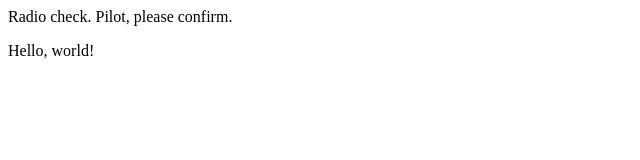
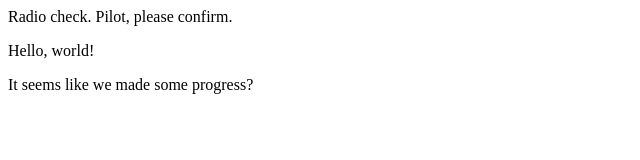
Before and after one commit to iainxiao/GitCollaboration, a plain HTML site: page index.html in a window 1280 px wide. Shown: the whole page, without its empty margins (0-640 px from the left). Drawn offline with Linux system fonts and the light colour scheme.

Commit message:
Added third line to log.

```diff
--- a/index.html
+++ b/index.html
@@ -2,5 +2,6 @@
 <body>
    <p>Radio check. Pilot, please confirm.</p>
    <p>Hello, world!</p>
+   <p>It seems like we made some progress?</p>
 </body>
 </html>
```
